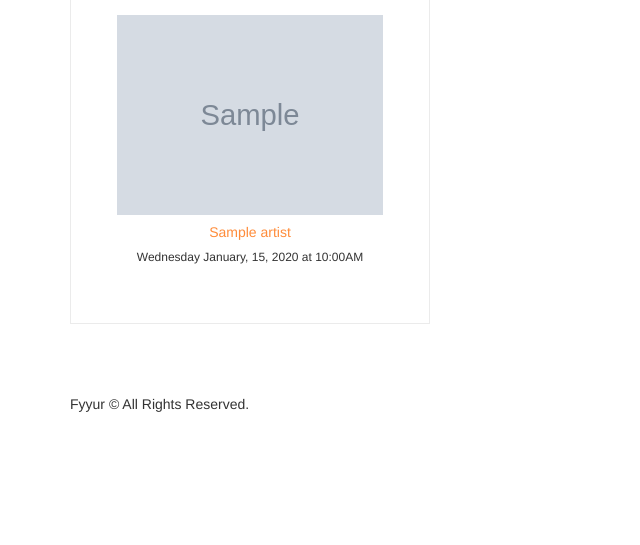
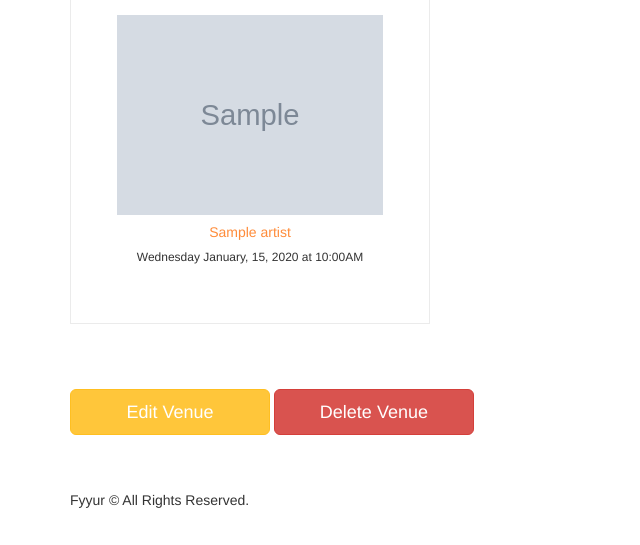
Before and after one commit to harshkavdikar1/Udacity-FullStack-Developer-NanoDegree, a Flask app: page /venues/1 in a window 1280 px wide. Shown: the part 701-1246 px from the top of the page, without its empty margins (0-640 px from the left). Before the commit the page ends 1113 px from the top, so only its background shows below. Run offline with Flask 2, Linux system fonts and the light colour scheme; tables that the repository leaves empty hold one stand-in row (values such as "Sample post"); grey boxes marked "Sample" are stand-in pictures; some libraries are stand-ins or nearby versions.

Commit message:
Added code to delete Artists and Venues

```diff
--- a/Project01-Fyyur/app.py
+++ b/Project01-Fyyur/app.py
@@ -138,9 +138,6 @@ def venues():
 
 @app.route('/venues/search', methods=['POST'])
 def search_venues():
-    # TODO: implement search on artists with partial string search. Ensure it is case-insensitive.
-    # seach for Hop should return "The Musical Hop".
-    # search for "Music" should return "The Musical Hop" and "Park Square Live Music & Coffee"
 
     word = "%" + request.form.get("search_term", "") + "%"
 
@@ -271,6 +268,7 @@ def delete_venue(venue_id):
     # TODO: Complete this endpoint for taking a venue_id, and using
     # SQLAlchemy ORM to delete a record. Handle cases where the session commit could fail.
     error = False
+
     try:
         Venue.query.filter_by(id=venue_id).delete()
         db.session.commit()
@@ -282,7 +280,7 @@ def delete_venue(venue_id):
         if error:
             flash('An error occurred. Venue with ' +
                   venue_id + ' could not be deleted.')
-    flash('Venue ' + request.form['name'] + ' was successfully listed!')
+    flash('Venue was deleted listed!')
 
     # BONUS CHALLENGE: Implement a button to delete a Venue on a Venue Page, have it so that
     # clicking that button delete it from the db then redirect the user to the homepage
@@ -371,6 +369,29 @@ def show_artist(artist_id):
             data['upcoming_shows_count'] += 1
 
     return render_template('pages/show_artist.html', artist=data)
+
+
+@app.route('/artists/<artist_id>', methods=['DELETE'])
+def delete_artist(artist_id):
+    # TODO: Complete this endpoint for taking a venue_id, and using
+    # SQLAlchemy ORM to delete a record. Handle cases where the session commit could fail.
+    error = False
+    print(artist_id)
+    try:
+        Artist.query.filter_by(id=artist_id).delete()
+        db.session.commit()
+    except:
+        error = True
+        db.session.rollback()
+    finally:
+        db.session.close()
+        if error:
+            flash('An error occurred. Artists with ' +
+                  venue_id + ' could not be deleted.')
+    flash('Artist was deleted listed!')
+
+    return render_template('pages/home.html')
+
 
 #  Update
 #  ----------------------------------------------------------------
--- a/Project01-Fyyur/templates/pages/show_venue.html
+++ b/Project01-Fyyur/templates/pages/show_venue.html
@@ -74,5 +74,39 @@
 		{% endfor %}
 	</div>
 </section>
+<section>
+    <button type="submit" onclick="editClickHandler(this)" data-id="{{ venue.id }}" class="btn btn-primary btn-lg"
+        style="width: 200px;">Edit Venue</button>
+    <button type="submit" onclick="deleteClickHandler(this)" data-id="{{ venue.id }}" class="btn btn-danger btn-lg"
+        style="width: 200px;">Delete Venue</button>
+</section>
+<script>
+    function editClickHandler(e) {
+        console.log('clicked')
+        const venueId = e.dataset.id;
+        fetch(`/venues/${venueId}/edit`, {
+            method: 'GET'
+        })
+            .then(function () {
+                window.location.href = `/venues/${venueId}/edit`;
+            })
+            .catch(function (e) {
+                console.log('error', e)
+            })
+    }
 
+    function deleteClickHandler(e) {
+        console.log('clicked')
+        const venueId = e.dataset.id;
+        fetch('/venues/' + venueId, {
+            method: 'DELETE'
+        })
+            .then(function () {
+                window.location.href = `/venues`;
+            })
+            .catch(function (e) {
+                console.log('error', e)
+            })
+    }
+</script>
 {% endblock %}
```
Also changed, not shown: Project01-Fyyur/templates/pages/show_artist.html (+34 -0 lines).
